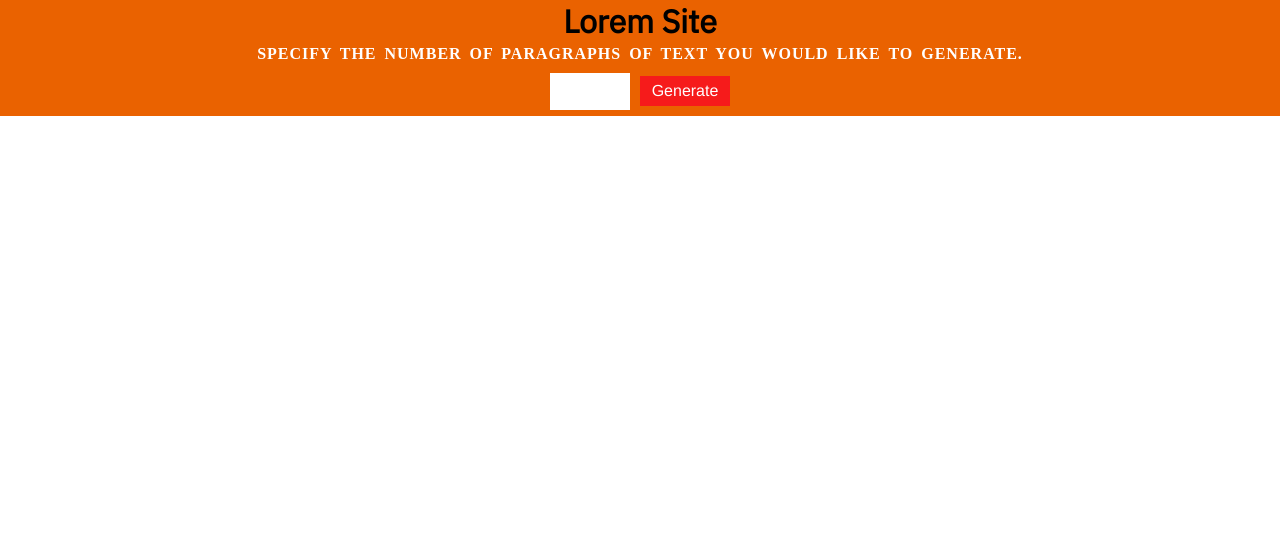
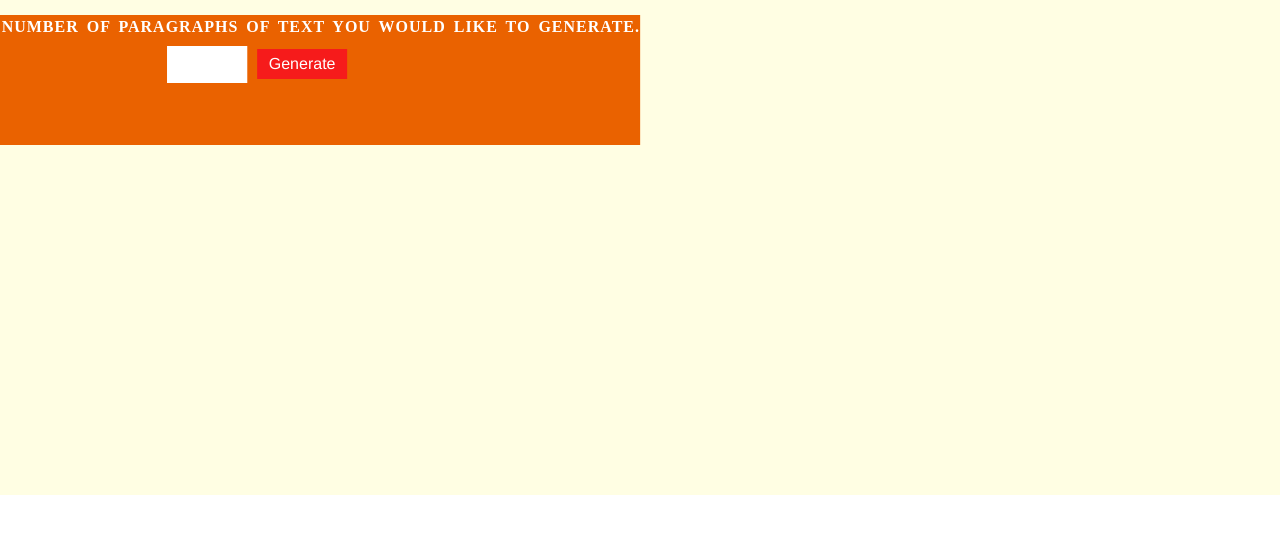
Before and after one commit to mmergal92/Proof_website, a React (Create React App) app: page /loremipsum in a window 1280 px wide. Shown: the top 534 px of the page. Built offline with nearby package versions, Linux system fonts and the light colour scheme; the HTML template or start-up script is replaced by a standard one; a web font is replaced by a local one.

Commit message:
editing classname

```diff
--- a/src/pages/loremipsum.js
+++ b/src/pages/loremipsum.js
@@ -53,7 +53,7 @@ const Loremipsum = () => {
       return (
         <div className ="loremsite">
 
-          <div className="main-content">
+          <div className="main-content middle-container">
             <h1 className="title">Lorem Site
             </h1>
             <p className="description">
@@ -83,7 +83,7 @@ const Loremipsum = () => {
         )}
           </div>
 
-          <div id="copyOverlay" className={`${showCopyModal ? 'modal--show' : 'modal--hidden'}`}>
+          <div id="copyOverlay right-container" className={`${showCopyModal ? 'modal--show' : 'modal--hidden'}`}>
 
             <div id="copyText">
               <p>Copied!</p>
```
